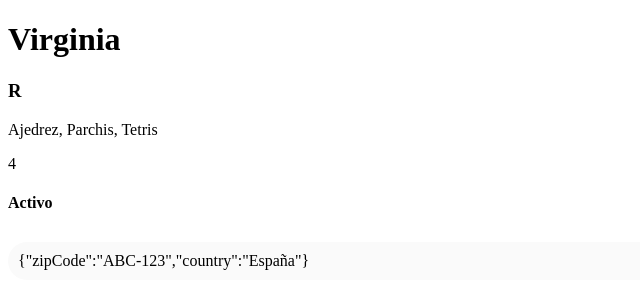
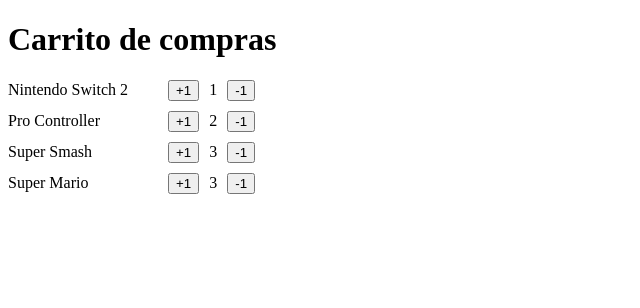
Before and after one commit to virginiar/first-steps-react, a React (Vite) app: page / in a window 1280 px wide. Shown: the top 308 px of the page, without its empty margins (0-640 px from the left). Built offline with nearby package versions, Linux system fonts and the light colour scheme.

Commit message:
Actualizando FirstStepsApp para mostrar elementos del carrito de compra e implementando el componente con propiedades ItemCounter

```diff
--- a/src/FirstStepsApp.tsx
+++ b/src/FirstStepsApp.tsx
@@ -1,14 +1,21 @@
+import { ItemCounter } from "./shopping-cart/ItemCounter";
+
 export function FirstStepApp() {
-    return (
-        <>
-            <h1>¡Hola mundo!</h1>
+  return (
+    <>
+      {/* <h1>¡Hola mundo!</h1>
             <p>Esto es un párrafo</p>
 
             <button>Haz clic</button>
 
             <div>
                 <h2>Hola dentro de un div</h2>
-            </div>
-        </>
-    );
-};
+            </div> */}
+      <h1>Carrito de compras</h1>
+      <ItemCounter name="Nintendo Switch 2" quantity={1} />
+      <ItemCounter name="Pro Controller" quantity={2} />
+      <ItemCounter name="Super Smash" quantity={3} />
+      <ItemCounter name="Super Mario" quantity={3} />
+    </>
+  );
+}
--- a/src/main.tsx
+++ b/src/main.tsx
@@ -1,13 +1,13 @@
 import { StrictMode } from 'react';
 import { createRoot } from 'react-dom/client';
-// import { FirstStepApp } from './FirstStepsApp';
-import { MyAwesomeApp } from './MyAwesomeApp';
+import { FirstStepApp } from './FirstStepsApp';
+// import { MyAwesomeApp } from './MyAwesomeApp';
 
 
 createRoot(document.getElementById('root')!).render(
   <StrictMode>
-    {/* <FirstStepApp /> */}
-    <MyAwesomeApp />
+    <FirstStepApp />
+    {/* <MyAwesomeApp /> */}
     {/* <MyAwesomeApp /> */}
   </StrictMode>
 );
--- /dev/null
+++ b/src/shopping-cart/ItemCounter.tsx
@@ -0,0 +1,33 @@
+// Componente con propiedades
+interface Props {
+  name: string;
+  quantity?: number;
+}
+
+// rafc -> Crea el componente
+export const ItemCounter = ({ name, quantity }: Props) => {
+  // Muestra cada nombre dos veces, por efecto del StrictMode
+  console.log(name);
+
+  return (
+    <section
+      style={{
+        display: "flex",
+        alignItems: "center",
+        gap: 10,
+        marginTop: 10,
+      }}
+    >
+      <span
+        style={{
+          width: 150,
+        }}
+      >
+        {name}
+      </span>
+      <button>+1</button>
+      <span>{quantity}</span>
+      <button>-1</button>
+    </section>
+  );
+};
```
